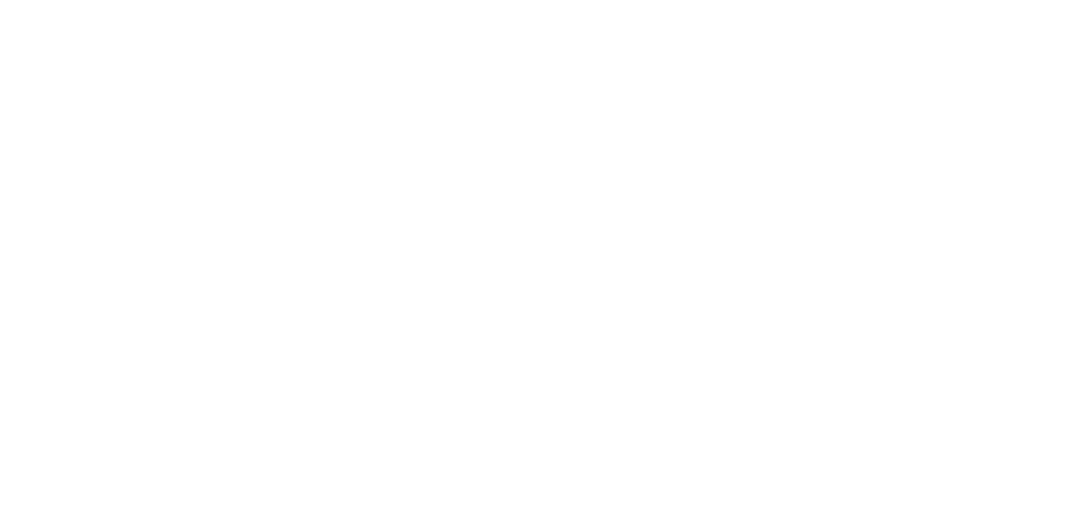
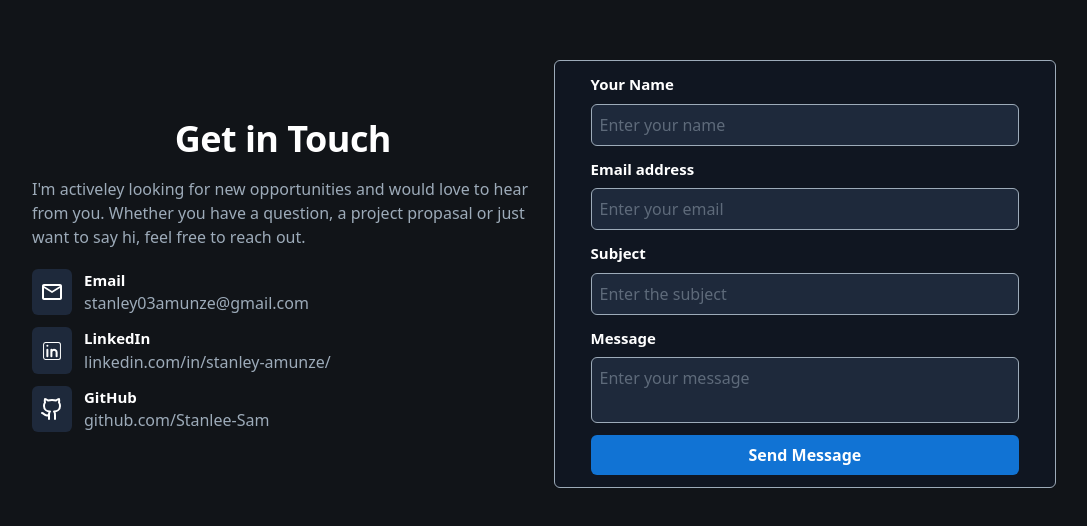
Before and after one commit to Stanlee-Sam/Portfolio25, a React (Vite) app: page / in a window 1280 px wide. Shown: the part 1036-1562 px from the top of the page, without its empty margins (96-1183 px from the left). Before the commit the page ends 800 px from the top, so only its background shows below. Built offline with nearby package versions, Linux system fonts and the light colour scheme.

Commit message:
contact section

```diff
--- a/src/App.jsx
+++ b/src/App.jsx
@@ -1,12 +1,14 @@
 import React from 'react'
 import Navbar from './Components/Navbar'
 import About from './Components/About'
+import Contact from './Components/Contact'
 
 const App = () => {
   return (
     <div>
       <Navbar />
       <About />
+      <Contact />
     </div>
   )
 }
--- a/src/Components/About.jsx
+++ b/src/Components/About.jsx
@@ -15,7 +15,7 @@
     "Git",
   ];
   return (
-    <div className="bg-[#111418] flex flex-col gap-5 w-full">
+    <div className="bg-[#111418] flex flex-col gap-5 w-full min-h-screen">
       <div className="flex flex-col md:flex-row items-center justify-center gap-4 p-3 md:w-[60%] ">
         <img
           className="w-[200px] h-[200px] rounded-full
--- /dev/null
+++ b/src/Components/Contact.jsx
@@ -0,0 +1,107 @@
+import React from "react";
+import { CiLinkedin } from "react-icons/ci";
+import { LuGithub } from "react-icons/lu";
+import { MdOutlineMail } from "react-icons/md";
+
+const Contact = () => {
+  return (
+    <div className="bg-[#111418] flex items-center justify-center min-h-screen ">
+      <div className=" pt-3 flex flex-col md:flex-row items-center md:justify-items-center mx-auto gap-5 w-full md:w-[80%] ">
+        <div className="w-[80%] md:w-1/2 flex flex-col gap-5">
+          <div className="w-full flex flex-col items-center">
+            <h2 className="text-white text-4xl font-bold leading-tight tracking-[-0.015em] mb-4">
+              Get in Touch
+            </h2>
+            <p className="text-[#9dabb9] text-base font-normal leading-normal">
+              I'm activeley looking for new opportunities and would love to hear
+              from you. Whether you have a question, a project propasal or just
+              want to say hi, feel free to reach out.
+            </p>
+          </div>
+          <div className="flex flex-col gap-3 w-full">
+            <div className="flex flex-row gap-3">
+              <div className="bg-[#1e293b] flex items-center rounded-md p-2 text-2xl text-white">
+                <MdOutlineMail />
+              </div>
+              <div>
+                <h3 className="text-white font-bold text-[15px]">Email</h3>
+                <p className="text-[#9dabb9]">stanley03amunze@gmail.com</p>
+              </div>
+            </div>
+            <div className="flex flex-row gap-3">
+              <div className="bg-[#1e293b] flex items-center rounded-md p-2 text-2xl text-white">
+                <CiLinkedin />
+              </div>
+              <div>
+                <h3 className="text-white font-bold text-[15px]">LinkedIn</h3>
+                <a href="https://www.linkedin.com/in/stanley-amunze/" className="text-[#9dabb9]">linkedin.com/in/stanley-amunze/</a>
+              </div>
+            </div>
+            <div className="flex flex-row gap-3">
+              <div className="bg-[#1e293b] flex items-center rounded-md p-2 text-2xl text-white">
+                <LuGithub />
+              </div>
+              <div>
+                <h3 className="text-white font-bold text-[15px]">GitHub</h3>
+                <a href="https://github.com/Stanlee-Sam" className="text-[#9dabb9]">github.com/Stanlee-Sam</a>
+              </div>
+            </div>
+          </div>
+        </div>
+        <form
+          action=""
+          className="w-[80%] md:w-1/2 bg-[#101621] rounded-md p-3 border-1 border-[#9dabb9] flex flex-col items-center justify-center mx-auto gap-3"
+        >
+          <div className="flex flex-col gap-2 w-[90%]">
+            <label htmlFor="" className="text-white font-semibold text-[15px]">
+              Your Name
+            </label>
+            <input
+              type="text"
+              placeholder="Enter your name"
+              className="text-[#9dabb9] border-1 p-2 rounded-md border-[#9dabb9] bg-[#1e293b]"
+            />
+          </div>
+          <div className="flex flex-col gap-2 w-[90%]">
+            <label htmlFor="" className="text-white font-semibold text-[15px]">
+              Email address
+            </label>
+            <input
+              type="text"
+              placeholder="Enter your email"
+              className="text-[#9dabb9] border-1 p-2 rounded-md border-[#9dabb9] bg-[#1e293b]"
+            />
+          </div>
+          <div className="flex flex-col gap-2 w-[90%]">
+            <label htmlFor="" className="text-white font-semibold text-[15px]">
+              Subject
+            </label>
+            <input
+              type="text"
+              placeholder="Enter the subject"
+              className="text-[#9dabb9] border-1 p-2 rounded-md border-[#9dabb9] bg-[#1e293b] "
+            />
+          </div>
+          <div className="flex flex-col gap-2 w-[90%]">
+            <label htmlFor="" className="text-white font-semibold text-[15px]">
+              Message
+            </label>
+            <textarea
+              name=""
+              placeholder="Enter your message"
+              id=""
+              className="text-[#9dabb9] border-1 p-2 rounded-md border-[#9dabb9] bg-[#1e293b] resize-none "
+            ></textarea>
+          </div>
+          <div className="w-[90%] flex justify-center ">
+            <button type="submit"
+            className="bg-[#1173d4] font-bold text-white rounded-md p-2 cursor-pointer hover:bg-[#9dabb9] hover:text-black w-full"
+            >Send Message</button>
+          </div>
+        </form>
+      </div>
+    </div>
+  );
+};
+
+export default Contact;
```
